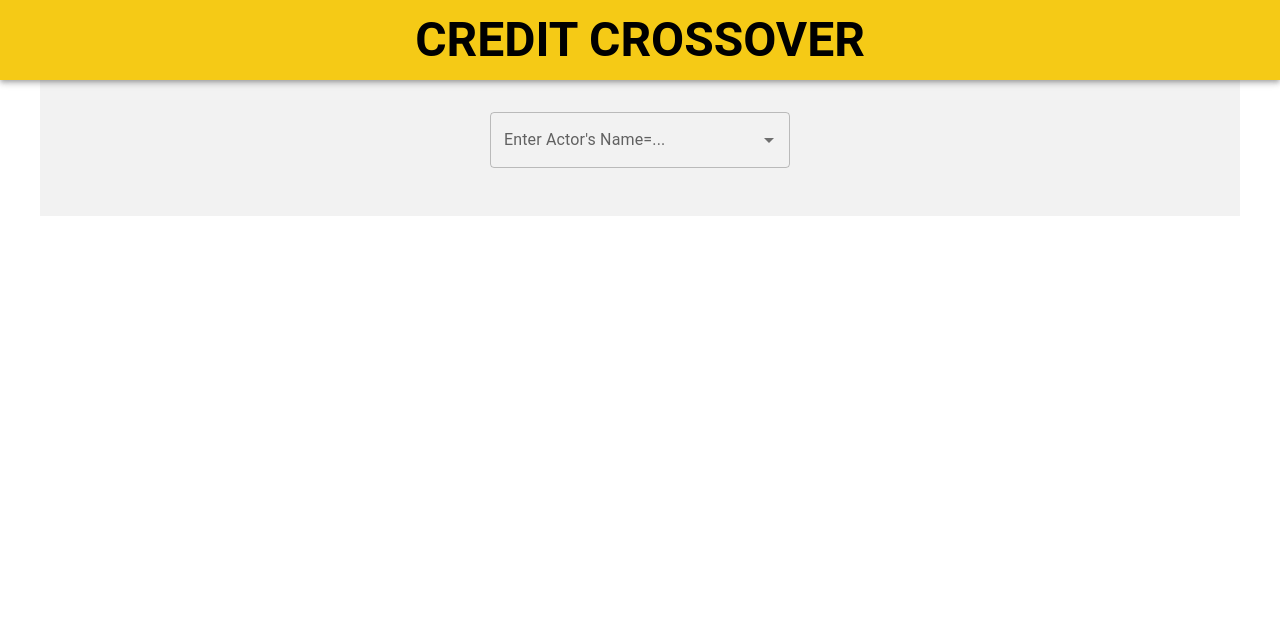
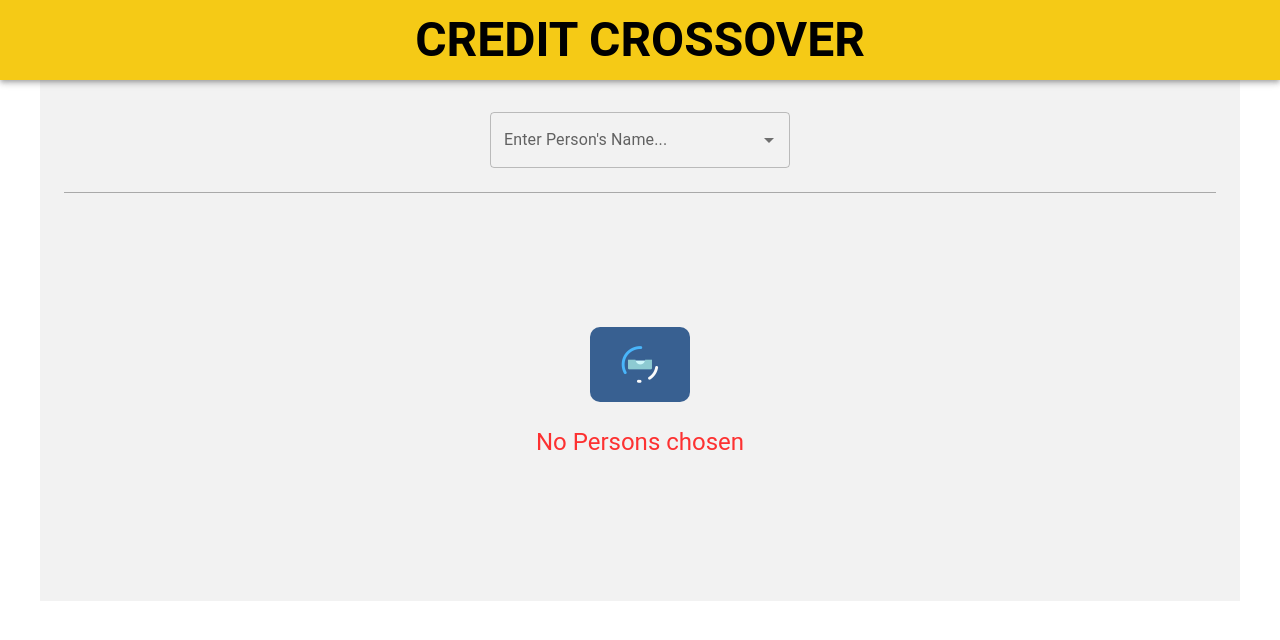
Before and after one commit to leeringrose/zh-movie-database-api-test, a React (Create React App) app: page / in a window 1280 px wide. Shown: the top 640 px of the page. Built offline with nearby package versions, Linux system fonts and the light colour scheme.

Commit message:
updated display layout for feed page

```diff
--- a/package.json
+++ b/package.json
@@ -48,8 +48,12 @@
     "@types/axios": "^0.14.0",
     "@types/dotenv": "^8.2.0",
     "@types/json2mq": "^0.2.2",
+    "@types/react-lazy-load-image-component": "^1.6.3",
     "axois": "^0.0.1-security",
     "dotenv": "^16.3.1",
-    "json2mq": "^0.2.0"
+    "i": "^0.3.7",
+    "json2mq": "^0.2.0",
+    "npm": "^10.2.4",
+    "react-lazy-load-image-component": "^1.6.0"
   }
 }
--- a/src/App.tsx
+++ b/src/App.tsx
@@ -4,13 +4,13 @@ import Box from '@mui/material/Box';
 import { ContextProvider } from './AppContext';
 import './App.css';
 import Header from './components/Header';
+import { Feed } from './pages';
 import DisplayPad from './components/DisplayPad';
-import SearchBox from './components/SearchBox';
 
 function App() {
   return (
     <ContextProvider>
-      <div className='App'>
+      <Box className='App'>
         <Header />
         <Container
           role='feed'
@@ -23,19 +23,10 @@ function App() {
             overflow: 'auto'
           }}
         >
-          <Box
-            sx={{
-              display: 'flex',
-              justifyContent: 'center',
-              alignItems: 'center',
-              p: 3
-            }}
-          >
-            <SearchBox />
-          </Box>
+          <Feed />
           <DisplayPad />
         </Container>
-      </div>
+      </Box>
     </ContextProvider>
   );
 }
--- a/src/components/DisplayPad/ListItem.tsx
+++ b/src/components/DisplayPad/ListItem.tsx
@@ -1,27 +1,47 @@
-import React, { useEffect, useState } from 'react';
+import React, { ReactNode, useEffect, useState } from 'react';
 import axios from 'axios';
+import { LazyLoadImage } from 'react-lazy-load-image-component';
+
+// Import Mui Components
 import MuiListItem from '@mui/material/ListItem';
 import Card from '@mui/material/Card';
-import CardMedia from '@mui/material/CardMedia';
 import CardContent from '@mui/material/CardContent';
 import CircularProgress from '@mui/material/CircularProgress';
+import Badge from '@mui/material/Badge';
+import Typography from '@mui/material/Typography';
+import Divider from '@mui/material/Divider';
 import Box from '@mui/material/Box';
 
+import { GenderIdentities, DepartmentColorMap } from '../../shared/service';
 import { apiServerURL, imageServerURL } from '../../config';
-import { Divider, Typography } from '@mui/material';
 import { IPerson } from '../../shared/types';
+import { Chip } from '@mui/material';
+
+const warnAdult: (isAdult: boolean, children: ReactNode) => ReactNode =
+  (isAdult, children) => {
+    if (isAdult) {
+      return <Badge
+        color='error'
+        anchorOrigin={{
+          vertical: 'top',
+          horizontal: 'right',
+        }}
+        variant='dot'
+      >{children}</Badge>
+        ;
+    } else {
+      return <>{children}</>;
+    }
+  };
 
 interface IListItem {
   personInfo: IPerson;
   clickListItem: (personId: number) => void;
 }
 
-const GenderIdentities = ['Unknown', 'Female', 'Male'];
-
 const ListItem: React.FC<IListItem> = ({ personInfo, clickListItem }) => {
 
-  const { name, id, gender, original_name, known_for_department, known_for } = personInfo;
-
+  const { name, id, gender, original_name, known_for_department, adult } = personInfo;
   const [avatarPath, setAvatarPath] = useState<string | null>(null);
   const [isLoading, setIsLoading] = useState(true);
 
@@ -68,60 +88,63 @@ const ListItem: React.FC<IListItem> = ({ personInfo, clickListItem }) => {
             cursor: 'pointer'
           }}
         >
-          <CardMedia
+          <CardContent
             sx={{
-              width: '200px'
+              height: '100%',
+              minWidth: 200,
+              width: 200
+            }}>
+            <LazyLoadImage
+              style={{
+                borderRadius: 10
               }}
-            component='img'
+              width='100%'
+              height='100%'
               alt={`${name}'s Avatar`}
-            image={avatarPath ? `${imageServerURL}/${avatarPath}`
-              : `/assets/Avatar/${gender === 1 ? 'male.png' : 'female.png'}`} />
+              src={avatarPath ? `${imageServerURL}/${avatarPath}`
+                : `/assets/Avatar/${gender === 1 ? 'female.png' : 'male.png'}`}
+              placeholderSrc={
+                `/assets/Avatar/${gender === 1 ? 'female.png' : 'male.png'}`
+              }
+              effect='blur'
+            />
+          </CardContent>
           <Box
             sx={{
-              p: 3,
               display: 'flex',
-              flexDirection: 'column'
+              flexGrow: 1
             }}
           >
             <CardContent
               sx={{
-                display: 'flex'
-              }}
-            >
-              <CardContent sx={{ flex: '1 0 auto' }}>
-                <Typography component='div' variant='h5'>
+                display: 'flex',
+                flexDirection: 'column',
+                alignItems: 'flex-start',
+                justifyContent: 'space-between',
+                height: '100%',
+                width: 'fit-content',
+                minWidth: 'fit-content',
+              }}>
+              <Typography component='div' variant='h6'>
                 {`${name}`}
               </Typography>
-                <Typography variant='subtitle1' color='text.secondary' component='div'>
+              <Typography variant='subtitle2' color='text.secondary' component='div'>
                 {`${original_name}`}
               </Typography>
-                <Divider
-                  sx={{
-                    my: 2
-                  }} />
-                <Typography variant='subtitle1'
-                  gutterBottom
-                  color='error'
-                  component='div'>
-                  {`${known_for_department}`}
-                </Typography>
+              <Divider sx={{ width: '100%' }} />
+              {warnAdult(adult, <Chip
+                color={DepartmentColorMap[`${known_for_department}`]}
+                label={known_for_department} />)}
               <Typography variant='subtitle1' color='blue' component='div'>
                 {`${GenderIdentities[gender]}`}
               </Typography>
             </CardContent>
-              <CardContent sx={{ flex: '2 1 auto' }}>
-                <Typography component='div' variant='h5'>
-                  {`${known_for.map(known => known.title)}`}
-                </Typography>
-                <Typography variant='subtitle1' color='text.secondary' component='div'>
-                  Mac Miller
-                </Typography>
-              </CardContent>
+            <CardContent>
             </CardContent>
           </Box>
         </Card >
       }
-    </MuiListItem>
+    </MuiListItem >
   );
 };
 
--- a/src/components/DisplayPad/index.tsx
+++ b/src/components/DisplayPad/index.tsx
@@ -4,6 +4,7 @@ import List from '@mui/material/List';
 
 import { AppContext } from '../../AppContext';
 import ListItem from './ListItem';
+import NoData from '../NoData';
 
 const DisplayPad: React.FC = () => {
 
@@ -16,6 +17,9 @@ const DisplayPad: React.FC = () => {
   };
 
   return (
+    <>
+      {
+        chosens.length ?
           <List
             sx={{
               width: '100%',
@@ -28,9 +32,11 @@ const DisplayPad: React.FC = () => {
                 key={index}
                 personInfo={person}
                 clickListItem={handleViewDetail}
-        />
-      )}
-    </List>
+              />)}
+          </List >
+          : <NoData category='Person' issued='chosen' />
+      }
+    </>
   );
 };
 
--- /dev/null
+++ b/src/components/NoData/index.tsx
@@ -0,0 +1,42 @@
+import React from 'react';
+
+import Box from '@mui/material/Box';
+import Typography from '@mui/material/Typography';
+
+interface NoDataProps {
+  category: string
+  issued?: string
+}
+
+const NoData: React.FC<NoDataProps> = ({ category, issued }) => {
+  return <Box
+    width='100%'
+    height='100%'
+    minHeight={400}
+    display='flex'
+    flexDirection='column'
+    justifyContent='center'
+    alignItems='center'
+  >
+    <img
+      style={{
+        opacity: 0.8,
+        borderRadius: 10
+      }}
+      src='/assets/utilities/no-data_1.gif'
+      alt='no_data_gif'
+      width={100}
+      loading='lazy'
+    />
+    <Typography
+      mt={3}
+      component='div'
+      variant='h5'
+      color='rgba(255, 0, 0, 0.8)'>
+      {`No ${category}s`}
+      {issued && ` ${issued}`}
+    </Typography>
+  </Box >;
+};
+
+export default NoData;
--- a/src/components/SearchBox/index.tsx
+++ b/src/components/SearchBox/index.tsx
@@ -48,7 +48,7 @@ const SearchBox: React.FC = () => {
         renderInput={(params) => <TextField
           {...params}
           value={searchText}
-          label={'Enter Actor\'s Name=...'}
+          label={'Enter Person\'s Name...'}
           onChange={handleSearchChange}
         />}
       />
--- /dev/null
+++ b/src/pages/Feed.tsx
@@ -0,0 +1,24 @@
+import React from 'react';
+
+import Box from '@mui/material/Box';
+import SearchBox from '../components/SearchBox';
+
+const Feed: React.FC = () => {
+
+  return (
+    <Box
+      sx={{
+        display: 'flex',
+        justifyContent: 'center',
+        alignItems: 'center',
+        width: '100%',
+        p: 3,
+        borderBottom: '1px solid rgba(0, 0, 0, 0.3)'
+      }}
+    >
+      <SearchBox />
+    </Box>
+  );
+};
+
+export default Feed;
--- /dev/null
+++ b/src/pages/UserDetail.tsx
@@ -0,0 +1,9 @@
+import React from 'react';
+
+const UserDetail: React.FC = () => {
+  return <div>
+
+  </div>;
+};
+
+export default UserDetail;
--- /dev/null
+++ b/src/pages/index.ts
@@ -0,0 +1,7 @@
+import UserDetail from './UserDetail';
+import Feed from './Feed';
+
+export {
+  Feed,
+  UserDetail
+};
--- /dev/null
+++ b/src/shared/service.ts
@@ -0,0 +1,17 @@
+import { imageServerURL } from '../config';
+import { IDepartmentColorMap } from './types';
+
+export const wrapImagePath: (path: string) => string = (path) => {
+  return imageServerURL + path;
+};
+
+export const GenderIdentities = ['Unknown', 'Female', 'Male'];
+
+export const DepartmentColorMap: IDepartmentColorMap = {
+  'Acting': 'primary',
+  'Production': 'success',
+  'Directing': 'warning',
+  'Art': 'secondary',
+  'Lighting': 'warning',
+  'Writing': 'error'
+};
```
Also changed, not shown: src/components/DisplayPad/Carousel.tsx (added, +44 -0 lines), src/shared/types.ts (+13 -2 lines), public/assets/utilities/no-data_1.gif (added), 1 other file (tests, documents, lock files or other folders). Lines whose indentation alone changed are shown as unchanged.
